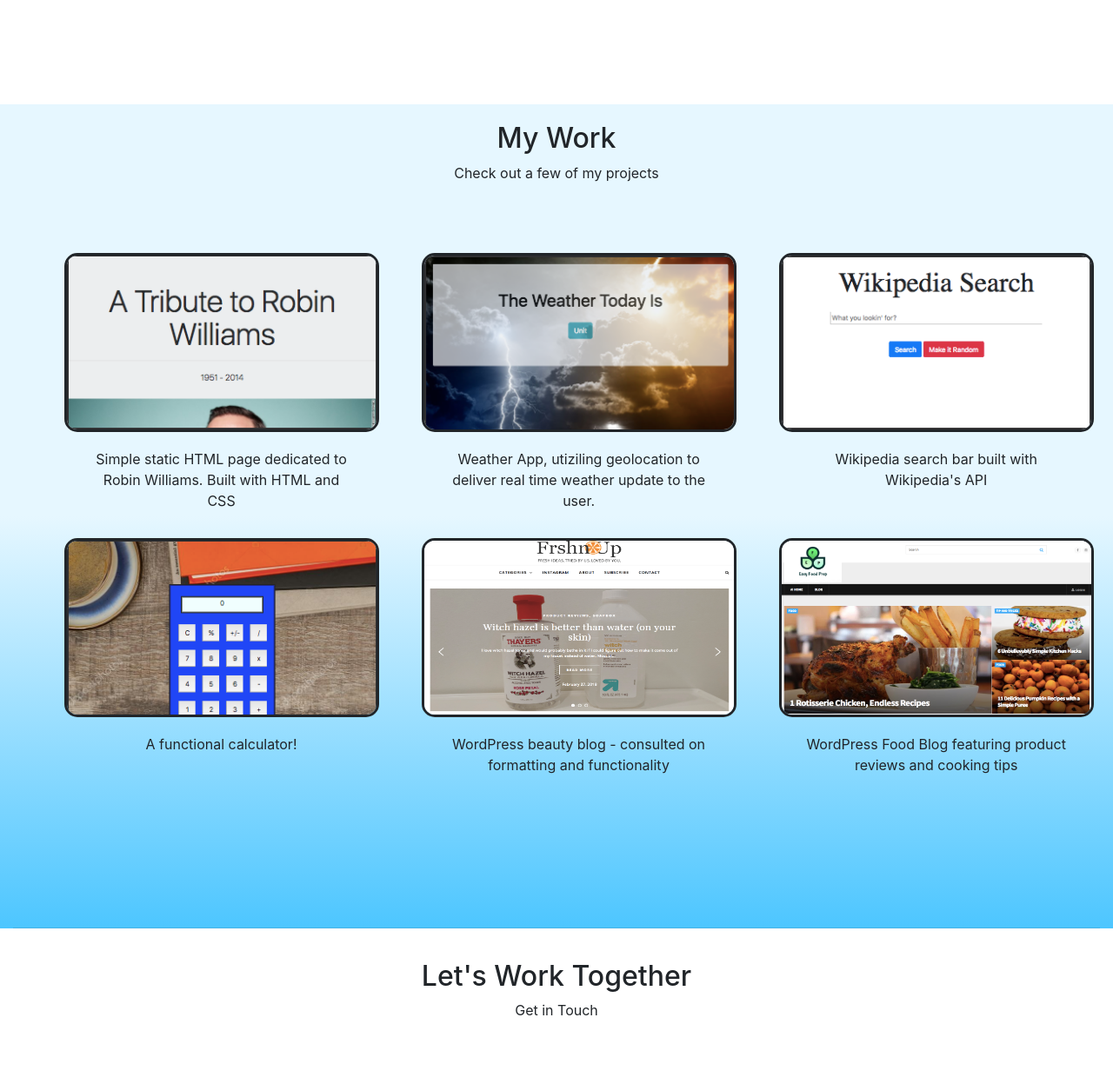
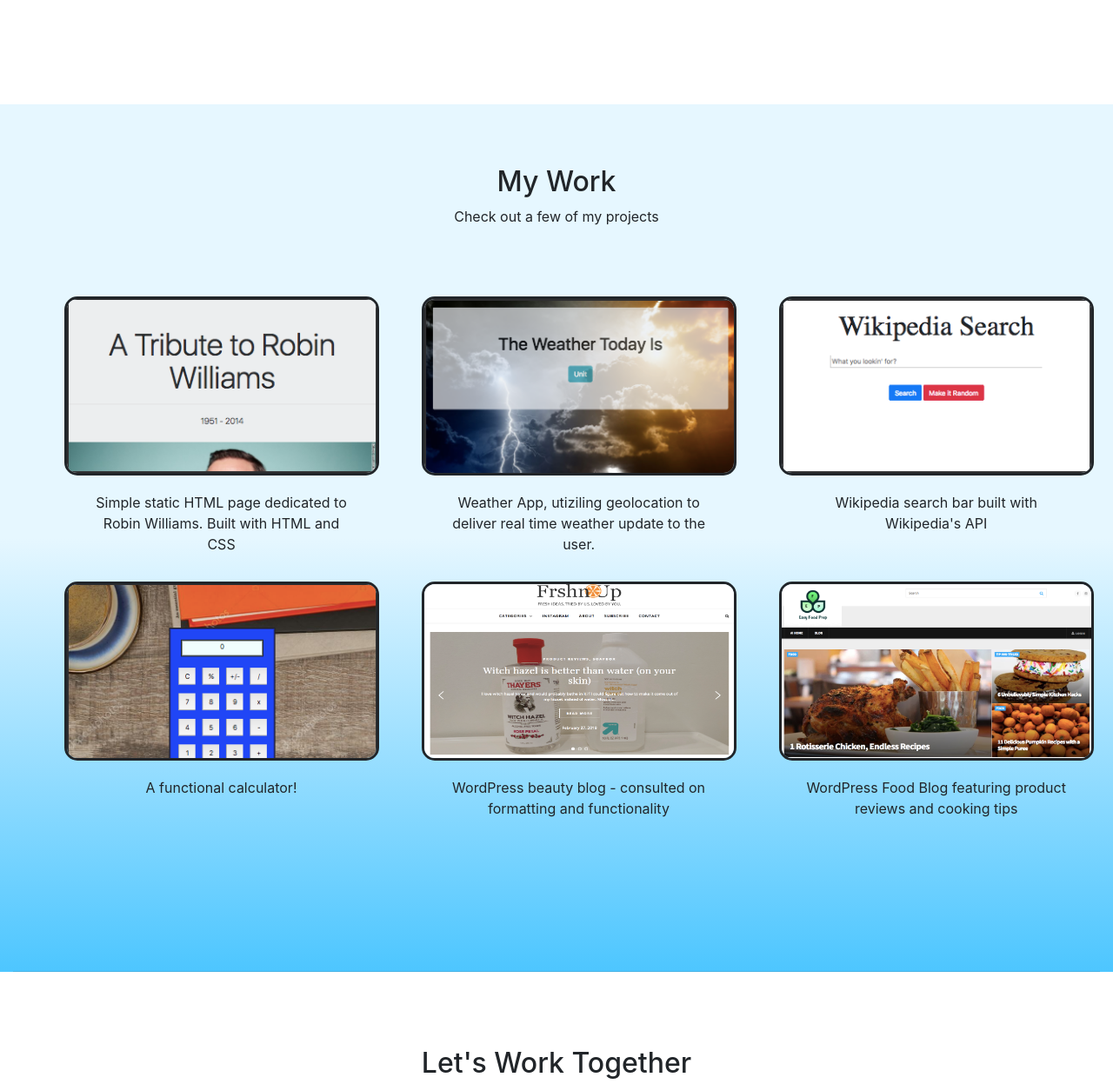
Before and after one commit to danielpreys/herokusite, a website: page views/index.html in a window 1280 px wide. Shown: the part 1260-2507 px from the top of the page at 87% size. Drawn offline with nearby package versions, Linux system fonts and the light colour scheme; files whose address does not match are found by name.

Commit message:
fixed anchor jumping too far

```diff
--- a/index.js
+++ b/index.js
@@ -1,6 +1,9 @@
 const express = require('express')
 const path = require('path')
+const bodyparser = require('body-parser');
+const nodemailer = require('nodemailer');
 const PORT = process.env.PORT || 5000
+
 
 express()
   .use(express.static(__dirname + "/public"))
--- a/package.json
+++ b/package.json
@@ -21,6 +21,8 @@
   },
   "homepage": "https://github.com/danielpreys/personalheroku#readme",
   "dependencies": {
-    "express": "^4.16.4"
+    "body-parser": "^1.18.3",
+    "express": "^4.16.4",
+    "nodemailer": "^4.7.0"
   }
 }
--- a/public/main.css
+++ b/public/main.css
@@ -29,6 +29,10 @@ body, html {
     }
 }
 
+#portfolio {
+	padding-top: 50px;
+}
+
 
 
 .side-text {
@@ -44,6 +48,10 @@ body, html {
 	padding-top: 20px;
 	text-align: center;
 
+}
+
+#contact {
+	padding-top: 50px;
 }
 
 .headz {
--- a/public/main.js
+++ b/public/main.js
@@ -56,4 +56,7 @@ $(".insta-thmb").on ("click", function(){
 }
 openWork();
 
+
+
+
 });
--- a/views/index.html
+++ b/views/index.html
@@ -71,9 +71,9 @@
 </div>
 
 
-    <div class = "container-fluid port" id = "portfolio">
-      <div class = "expertise" >
-      <h2>My Work </h2>
+    <div class = "container-fluid port" id = "portfolio" >
+      <div class = "expertise"  >
+      <h2 >My Work </h2>
       <p>Check out a few of my projects</p>
       </div>
       <div class = "row">
@@ -98,7 +98,7 @@
 </div>
 
 
-<div class = "container-fluid">
+<div class = "container-fluid" id = "contact">
       <div class = "expertise">
       <h2>Let's Work Together</h2>
       <p>Get in Touch</p>
@@ -106,7 +106,7 @@
 </div>
 
 <div class = "container-fluid contact-form" id ="contact">
-<form>
+<form action="/send" method="post">
   <div class="form-row">
     <div class="form-group col-sm-6">
       <input type="firsttName" class="form-control" id="inputFirst" placeholder="First Name">
```
Also changed, not shown: 1 other file.
